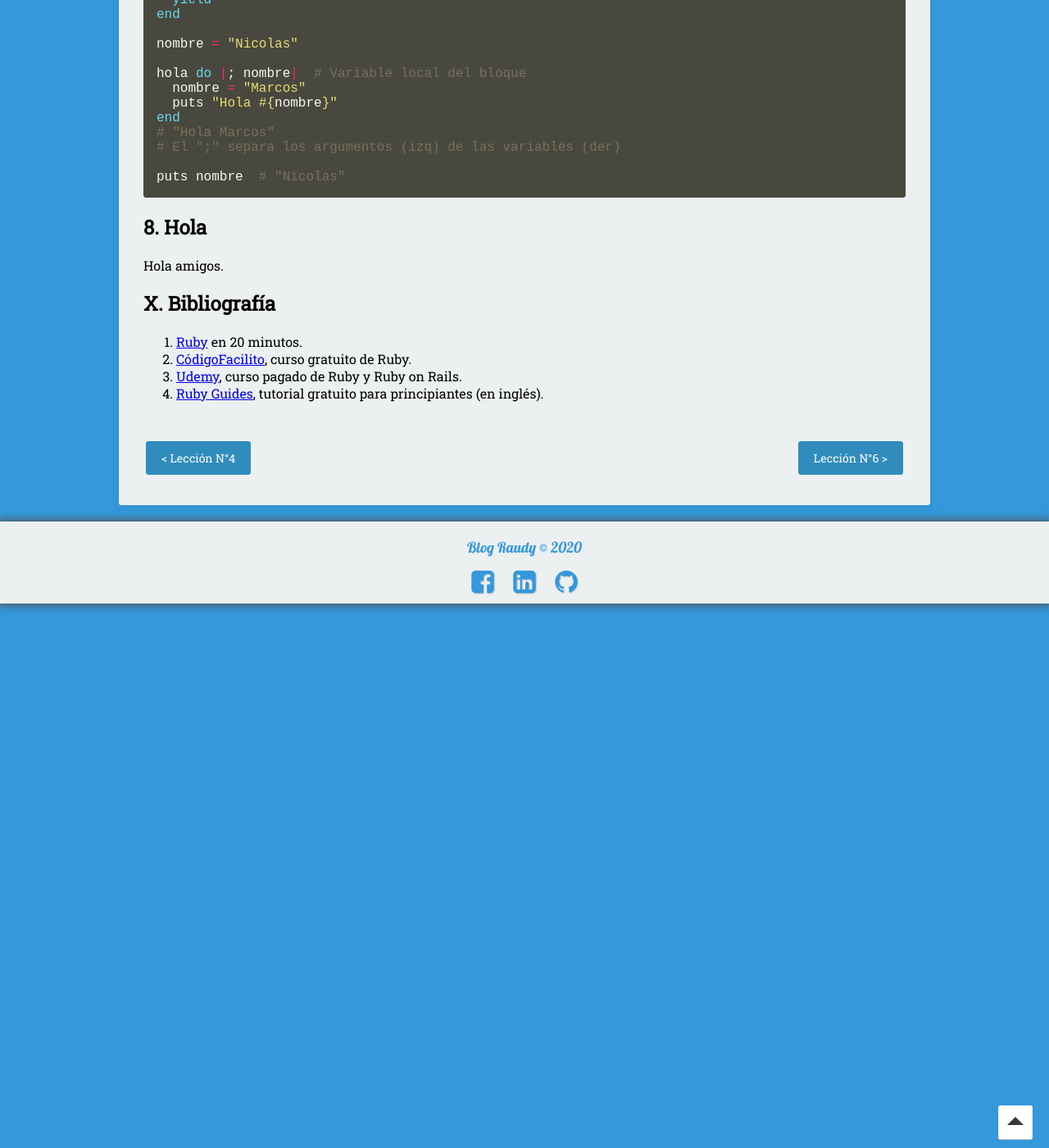
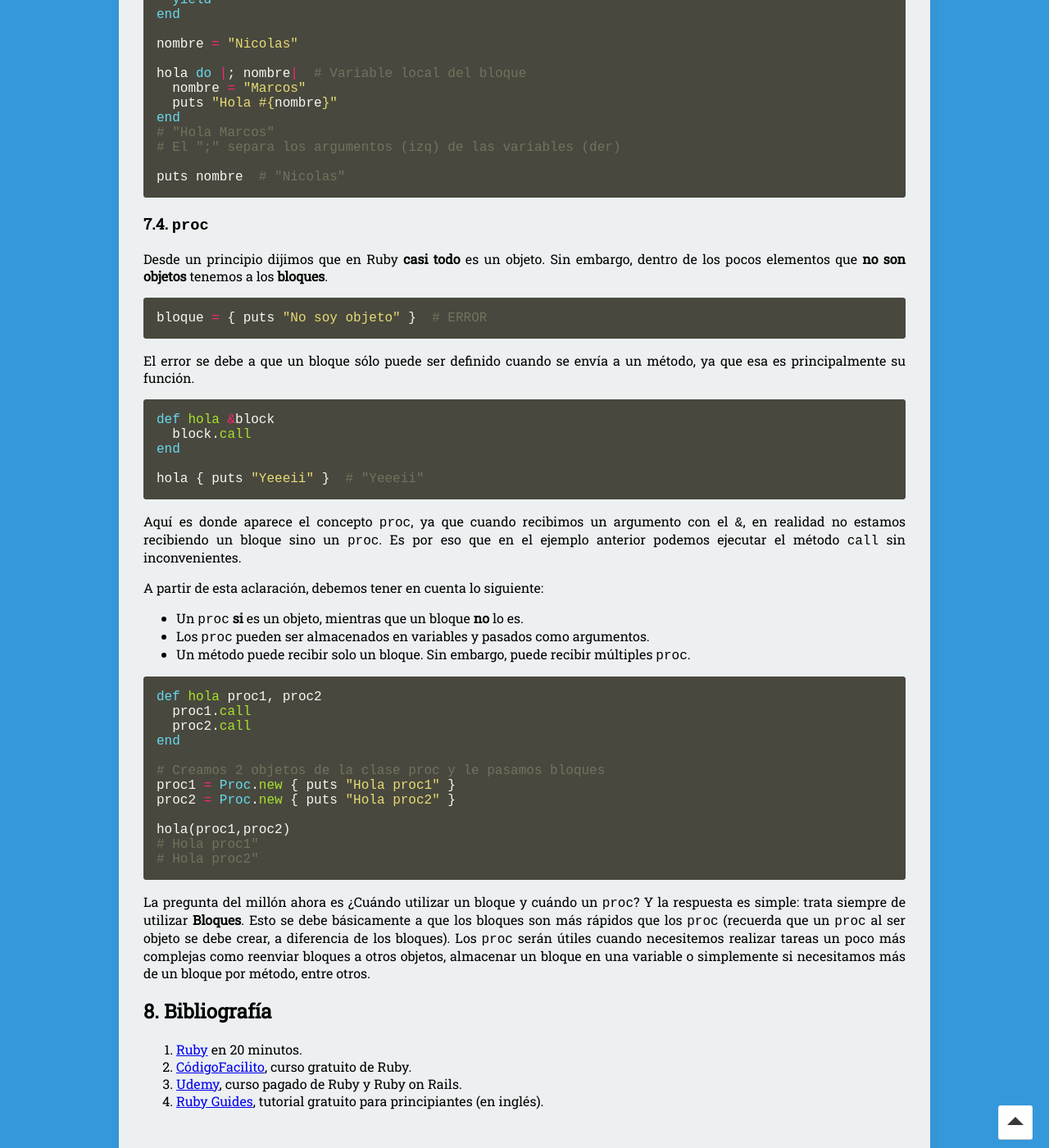
Before and after one commit to nisoto/Blog-anterior-2.0, a Jekyll site: the page built from _posts/2020-04-13-rails-v-ruby-avanzado.md, in a window 1280 px wide and 1400 px high, scrolled down 19806 px. Shown: the whole window at 82% size. Built offline with Jekyll 4.4.1, drawn with Linux system fonts in a browser that asks for light colours; nearby versions of some CDN libraries.

Commit message:
Update 2020-04-13-rails-v-ruby-avanzado.md

````diff
--- a/_posts/2020-04-13-rails-v-ruby-avanzado.md
+++ b/_posts/2020-04-13-rails-v-ruby-avanzado.md
@@ -1061,11 +1061,49 @@ end
 puts nombre  # "Nicolas"
 ```
 
-## 8. Hola
+### 7.4. `proc`
 
-Hola amigos.
+Desde un principio dijimos que en Ruby **casi todo** es un objeto. Sin embargo, dentro de los pocos elementos que **no son objetos** tenemos a los **bloques**.
 
-## X. Bibliografía
+``` rb
+bloque = { puts "No soy objeto" }  # ERROR
+```
+
+El error se debe a que un bloque sólo puede ser definido cuando se envía a un método, ya que esa es principalmente su función.
+
+``` rb
+def hola &block
+  block.call
+end
+
+hola { puts "Yeeeii" }  # "Yeeeii"
+```
+
+Aquí es donde aparece el concepto `proc`, ya que cuando recibimos un argumento con el `&`, en realidad no estamos recibiendo un bloque sino un `proc`. Es por eso que en el ejemplo anterior podemos ejecutar el método `call` sin inconvenientes.
+
+A partir de esta aclaración, debemos tener en cuenta lo siguiente:
+* Un `proc` **si** es un objeto, mientras que un bloque **no** lo es.
+* Los `proc` pueden ser almacenados en variables y pasados como argumentos.
+* Un método puede recibir solo un bloque. Sin embargo, puede recibir múltiples `proc`.
+
+``` rb
+def hola proc1, proc2
+  proc1.call
+  proc2.call
+end
+
+# Creamos 2 objetos de la clase proc y le pasamos bloques
+proc1 = Proc.new { puts "Hola proc1" }
+proc2 = Proc.new { puts "Hola proc2" }
+
+hola(proc1,proc2)
+# Hola proc1"
+# Hola proc2"
+```
+
+La pregunta del millón ahora es ¿Cuándo utilizar un bloque y cuándo un `proc`? Y la respuesta es simple: trata siempre de utilizar **Bloques**. Esto se debe básicamente a que los bloques son más rápidos que los `proc` (recuerda que un `proc` al ser objeto se debe crear, a diferencia de los bloques). Los `proc` serán útiles cuando necesitemos realizar tareas un poco más complejas como reenviar bloques a otros objetos, almacenar un bloque en una variable o simplemente si necesitamos más de un bloque por método, entre otros.
+
+## 8. Bibliografía
 
 1. [Ruby](https://www.ruby-lang.org/es/documentation/quickstart/) en 20 minutos.
 2. [CódigoFacilito](https://codigofacilito.com/articulos/por-que-aprender-ruby), curso gratuito de Ruby.
````
